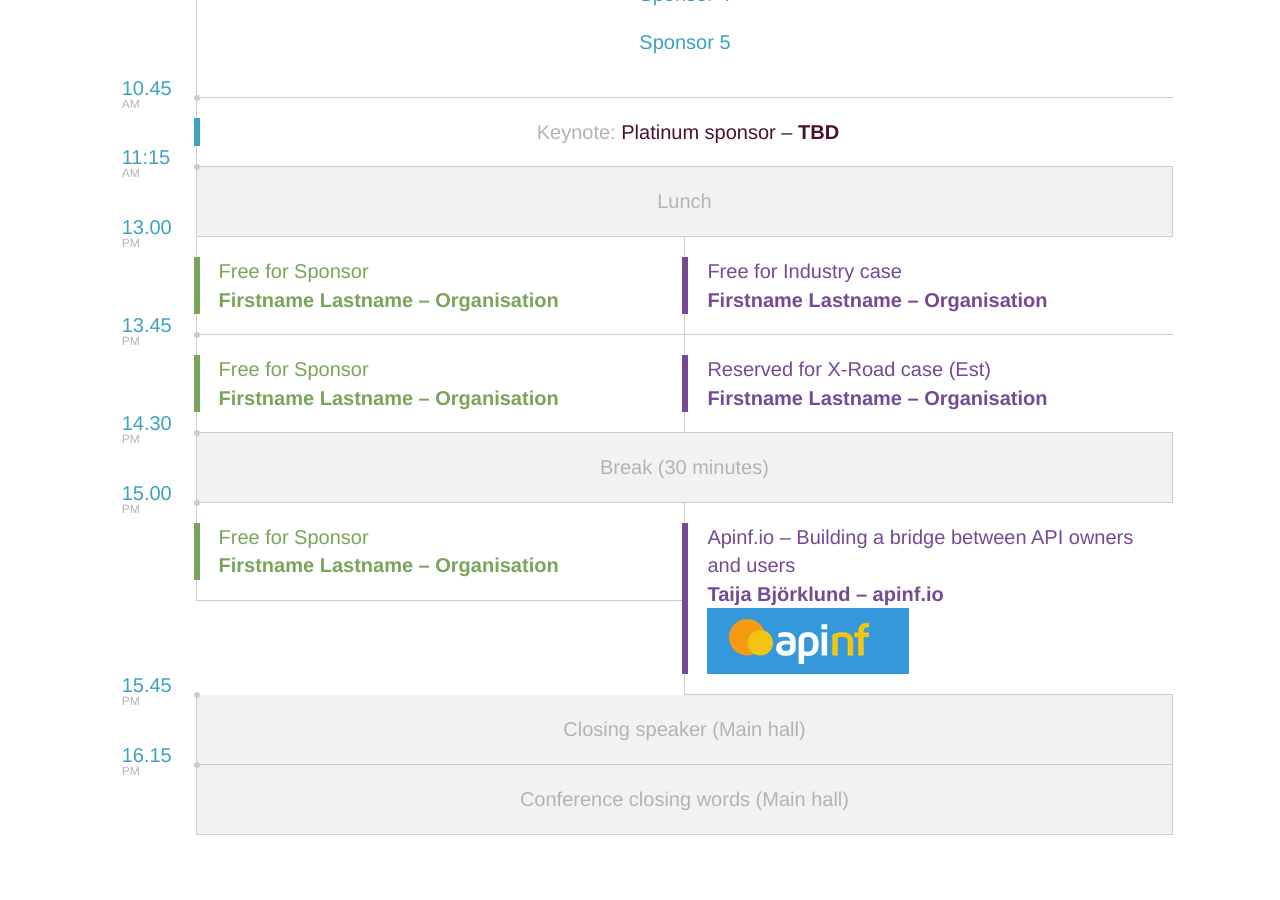
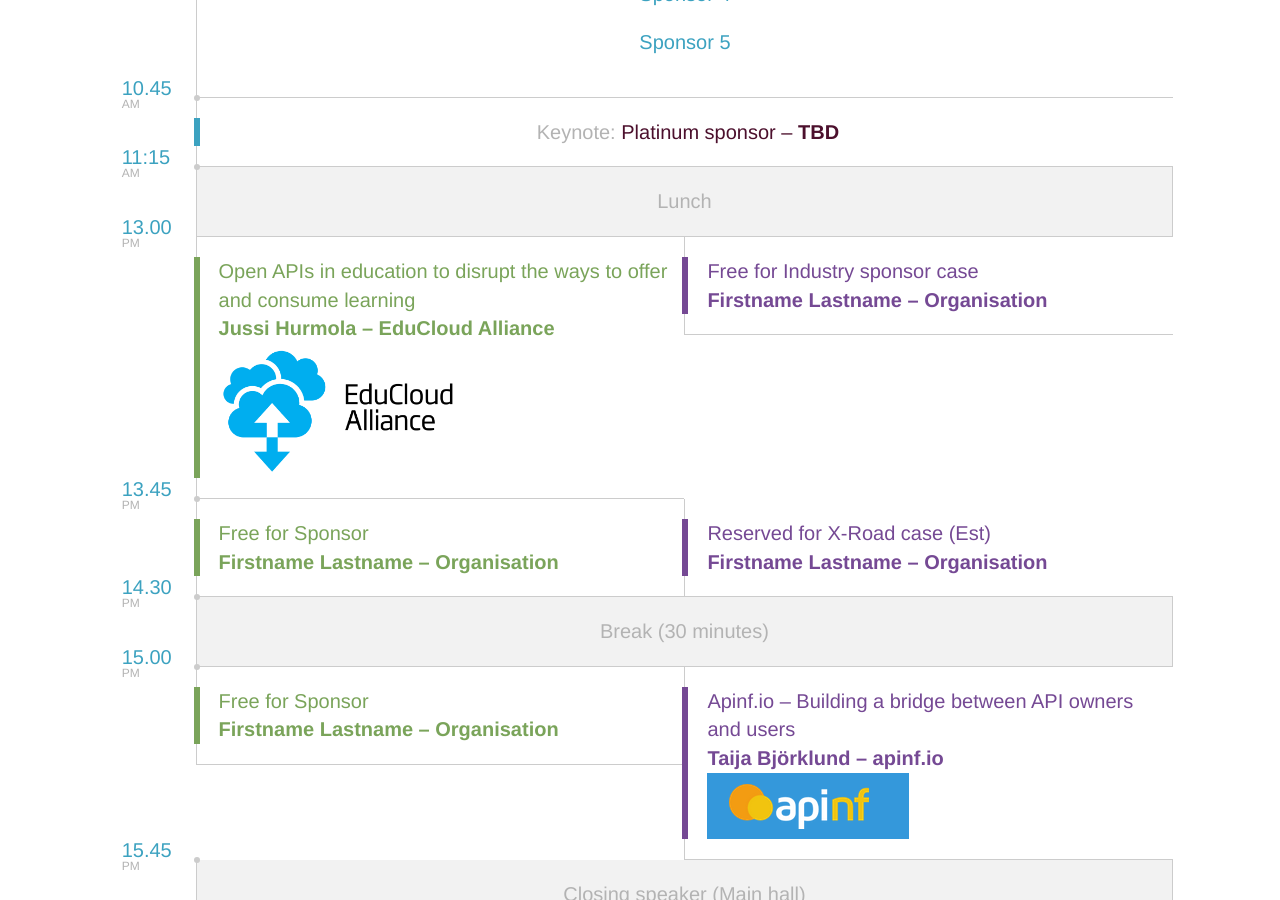
Before and after one commit to apidaysnordic/apidaysnordic.github.io, a Jekyll site: the page built from programme/index.md, in a window 1280 px wide and 900 px high, scrolled down 2837 px. Built offline with Jekyll 4.4.1, drawn with Linux system fonts in a browser that asks for light colours; some web fonts are replaced; comment, search, counter and statistics services are not loaded.

Commit message:
added Hurmola on business track

```diff
--- a/_layouts/programme.html
+++ b/_layouts/programme.html
@@ -419,19 +419,21 @@
                     <div class="col-md-11">
                         <div class="row">
                             <div class="col-sm-6 entry entry-streams">
-                                <a href="" class="entry-streams-holder"
+                                <a href="#" class="entry-streams-holder"
                                    style="color: #7aa45a; border-left-color: #7aa45a;">
                                     <div class="visible-xs talk-location">Business Room</div>
-                                    Free for Sponsor
+                                    Open APIs in education to disrupt the ways to offer and consume learning
                                     <br>
-                                    <strong>Firstname Lastname &ndash; Organisation</strong>
+                                    <strong>Jussi Hurmola &ndash; EduCloud Alliance</strong>
+				    <br/>
+				    <img src="/images/sponsors/educloud-alliance.png" style="width:250px;"/>
                                 </a>
                             </div>
                             <div class="col-sm-6 entry entry-streams">
                                 <a href="" class="entry-streams-holder"
                                    style="color: #754994; border-left-color: #754994;">
                                     <div class="visible-xs talk-location">Technology Room</div>
-                                    Free for Industry case
+                                    Free for Industry sponsor case
                                     <br>
                                     <strong>Firstname Lastname &ndash; Organisation</strong>
                                 </a>
```
